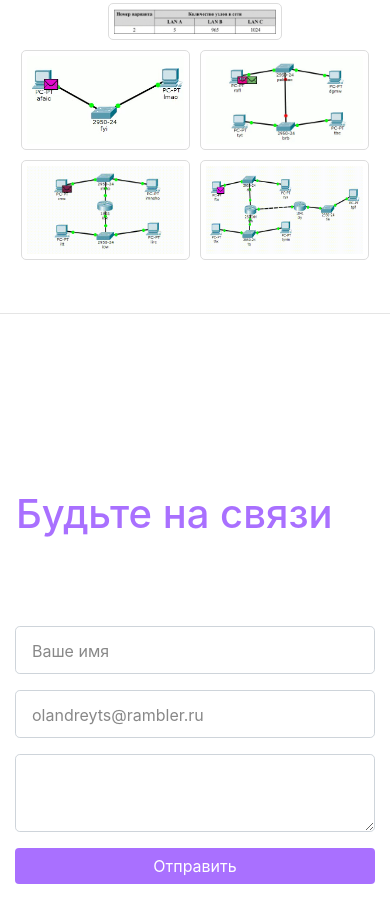
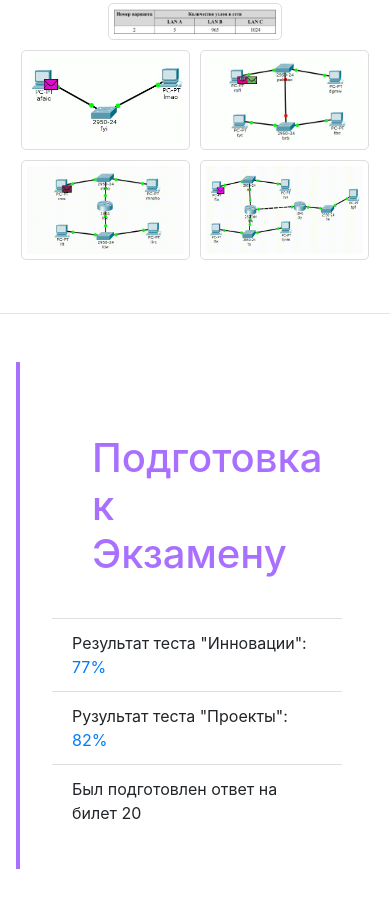
Before and after one commit to Shprechen/Shprechen.github.io, a plain HTML site: page index.html in a window 390 px wide. Shown: the part 4832-5754 px from the top of the page. Drawn offline with nearby package versions, Linux system fonts and the light colour scheme.

Commit message:
Update index.html

```diff
--- a/index.html
+++ b/index.html
@@ -34,7 +34,7 @@
                         <a class="nav-link" data-value="LR3" href="#">Лабораторная работа #3</a>
                     </li>
                     <li class="nav-item">
-                        <a class="nav-link" data-value="SendEmail" href="#">Обратная связь</a>
+                        <a class="nav-link" data-value="Exam" href="#">Экзамен</a>
                     </li>
                 </ul>
             </div>
@@ -228,33 +228,30 @@
                 </div>
 
         </div>
-        <hr>
-
-            <!-- Contact form -->
-        <div class="contact-form" id="SendEmail">
-         <div class="container">
-          <form>
-           <div class="row">
-            <div class="col-lg-4 col-md-4 col-sm-12">
-              <h1>Будьте на связи</h1>
+ <hr>
+        <div id="Exam" class="DescLR">
+            <div class="container desc">
+                <div class="row">
+                    <div class="col-12">
+                        <h1>Подготовка к Экзамену</h1>
+                        <ul class="list-group list-group-flush">
+                            <li class="list-group-item">
+                                Результат теста "Инновации":
+                                 <a target="_blank"
+                                 href="https://docs.google.com/spreadsheets/d/1YBfCBfGZrUc5XJoWlb0x65fSch9kpcsCB17mJ0z-89s/edit#gid=1650591036">77%</a>
+                            </li>
+                            <li class="list-group-item">
+                                Рузультат теста "Проекты":
+                                   <a target="_blank"
+                                 href="https://docs.google.com/spreadsheets/d/1YBfCBfGZrUc5XJoWlb0x65fSch9kpcsCB17mJ0z-89s/edit#gid=1985133805">82%</a>
+                            </li>
+                            <li class="list-group-item">
+                                Был подготовлен ответ на билет 20
+                            </li>
+                         </ul>
+                    </div>
+                </div>
             </div>
-            <div class="col-lg-8 col-md-8 col-sm-12 right">
-               <div class="form-group">
-                 <input type="text" class="form-control form-control-lg" placeholder="Ваше имя" name="">
-               </div>
-               <div class="form-group">
-                 <input type="email" class="form-control form-control-lg" placeholder="olandreyts@rambler.ru" name="email">
-               </div>
-               <div class="form-group">
-
-                 <textarea class="form-control form-control-lg">
-                 </textarea>
-               </div>
-               <input type="submit" class="btn btn-secondary btn-block" value="Отправить" name="">
-            </div>
-           </div>
-          </form>
-         </div>
         </div>
 
         <!-- Javascript -->
```
